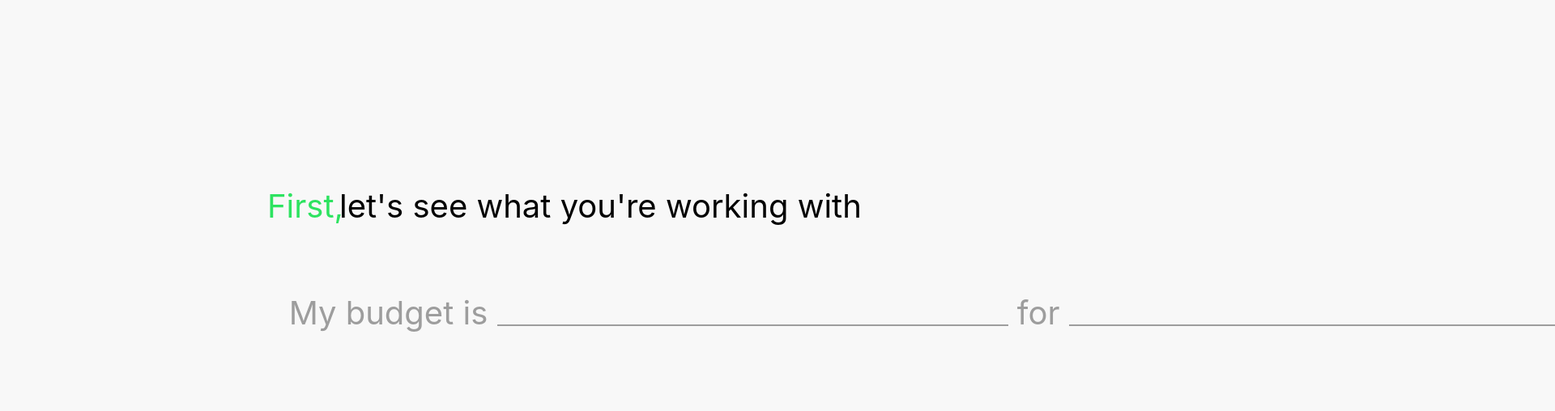
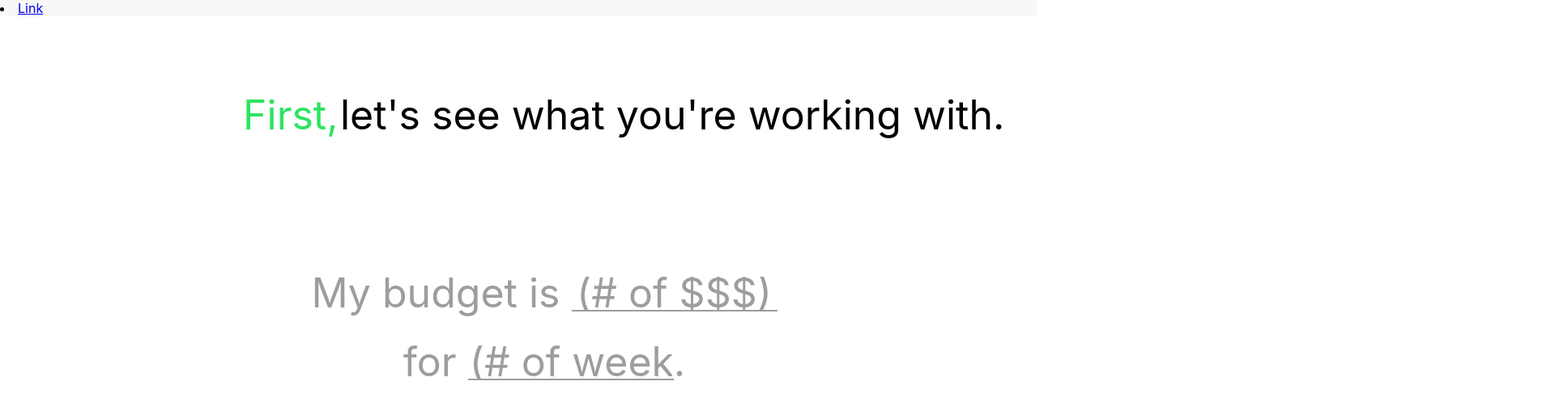
Before and after one commit to jyumohfour/meal-prep-app, a React (Create React App) app: page /about in a window 1280 px wide. Shown: the top 508 px of the page at 81% size, 1920 px wide, since content can reach past the window. Built offline with nearby package versions, Linux system fonts and the light colour scheme.

Commit message:
about / second page css updates

```diff
--- a/src/elements/List2/About.jsx
+++ b/src/elements/List2/About.jsx
@@ -9,10 +9,10 @@ return (
 			First,
         </div>
 		<div className="head">
-			let's see what you're working with
+			let's see what you're working with.
 		</div>
 		<div className="body">
-			My budget is <input type="text" /> for <input type="text" />.
+			My budget is <input type="text" placeHolder="(# of $$$)"/> for <input type="text" placeHolder="(# of weeks)"/>.
 		</div>
 
 
--- a/src/elements/List2/about.css
+++ b/src/elements/List2/about.css
@@ -5,13 +5,13 @@
 position: absolute;
 width: 170px;
 height: 110px;
-left: 361px;
-top: 236px;
+left: 300px;
+top: 100px;
 
 font-family: 'Inter';
 font-style: normal;
 font-weight: 400;
-font-size: 40px;
+font-size: 50px;
 line-height: 85px;
 
 color: #2DE360;
@@ -23,13 +23,13 @@ color: #2DE360;
 position: absolute;
 width: 1200px;
 height: 201px;
-left: 450px;
-top: 236px;
+left: 420px;
+top: 100px;
 
 font-family: 'Inter';
 font-style: normal;
 font-weight: 400;
-font-size: 40px;
+font-size: 50px;
 line-height: 85px;
 
 color: #000000;
@@ -39,15 +39,16 @@ color: #000000;
 
 
 position: absolute;
-left: 19.2%;
-right: 0%;
-top: 36%;
+left: 30%;
+right: 25%;
+top: 40%;
 bottom: 0%;
+text-align: center;
 
 font-family: 'Inter';
 font-style: normal;
 font-weight: 400;
-font-size: 40px;
+font-size: 50px;
 line-height: 85px;
 
 color: #9D9D9D
@@ -55,27 +56,35 @@ color: #9D9D9D
 input[type="text"] {
     border: none;
     border-bottom: 2px solid #9D9D9D;
-    background-color: #F8F8F8;
+    background: transparent;
     /* changes input color to transparent */
     outline:none;
-    padding: 2px 2px;
+    padding: 8px 2px;
+    width: 250px;
+    text-align: center;
 
     font-family: 'Inter';
     font-style: normal;
     font-weight: 400;
     /* font size affects length of underscore ___*/
-    font-size: 40px;
+    font-size: 50px;
     line-height: 85px;
     color: #9D9D9D
   }
+
+  /* allows modification of placeholder */
+::placeholder {
+    color: #9D9D9D;
+    opacity: 1;
+}
 .background{
     /* Rectangle 2 */
 
 
-    position: absolute;
+    position: flex;
     background-size: 100%;
-    width: 2019px;
-    height: 1022px;
+    width: 100%;
+    height: 100%;
     left: -31px;
     top: -24px;
 
--- a/src/elements/styles.css
+++ b/src/elements/styles.css
@@ -5,7 +5,8 @@
     justify-content: center;
     flex-direction: column;
     gap: 20px;
-    height: 100vh;
+    width: 100%;
+    height: 100%;
     font-family: Cambria, Cochin, Georgia, Times, "Times New Roman", serif;
     background-color: #f8f9fd;
 }
@@ -32,7 +33,7 @@ input[type="submit"]:hover {
 
 /* salad image */
 .homeImg {
-    width: 1310px;
+    width: 100%;
     height: 655px;
 
     background: url('./images/salad.jpeg');
```
